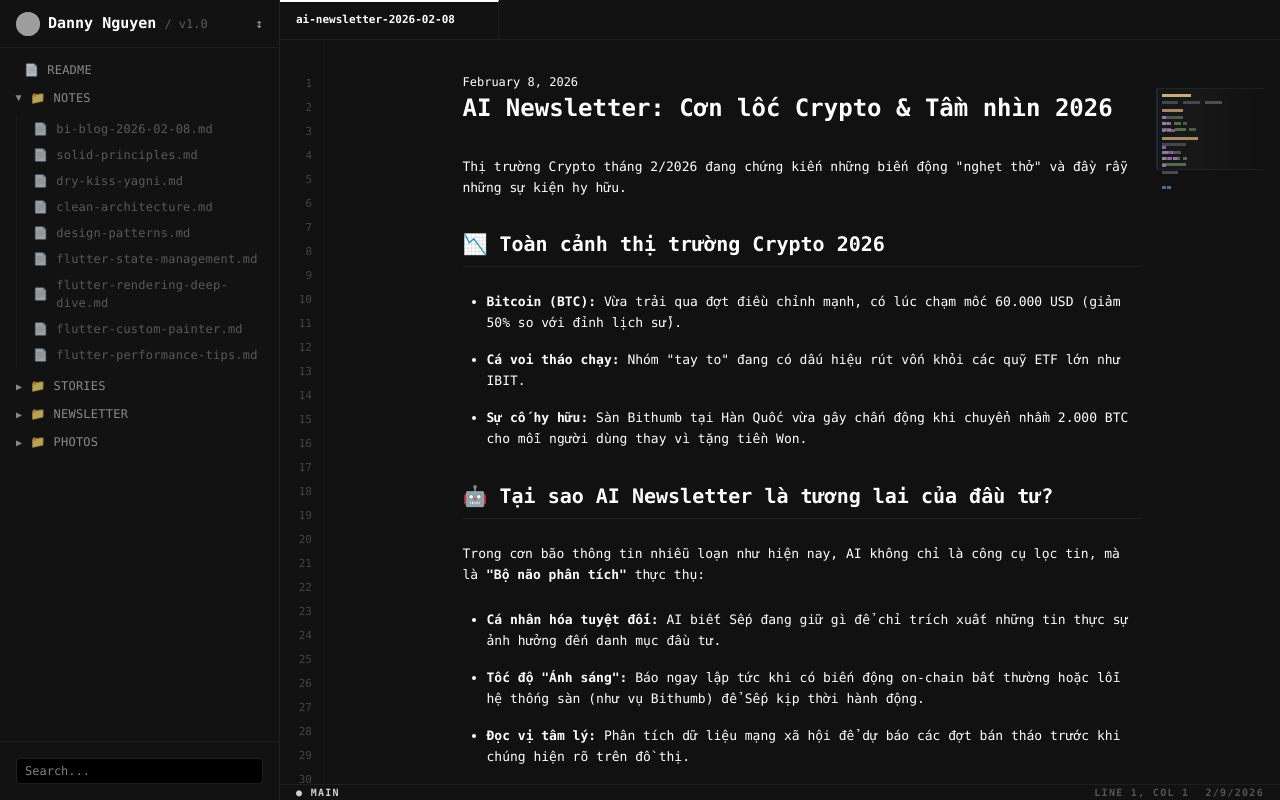
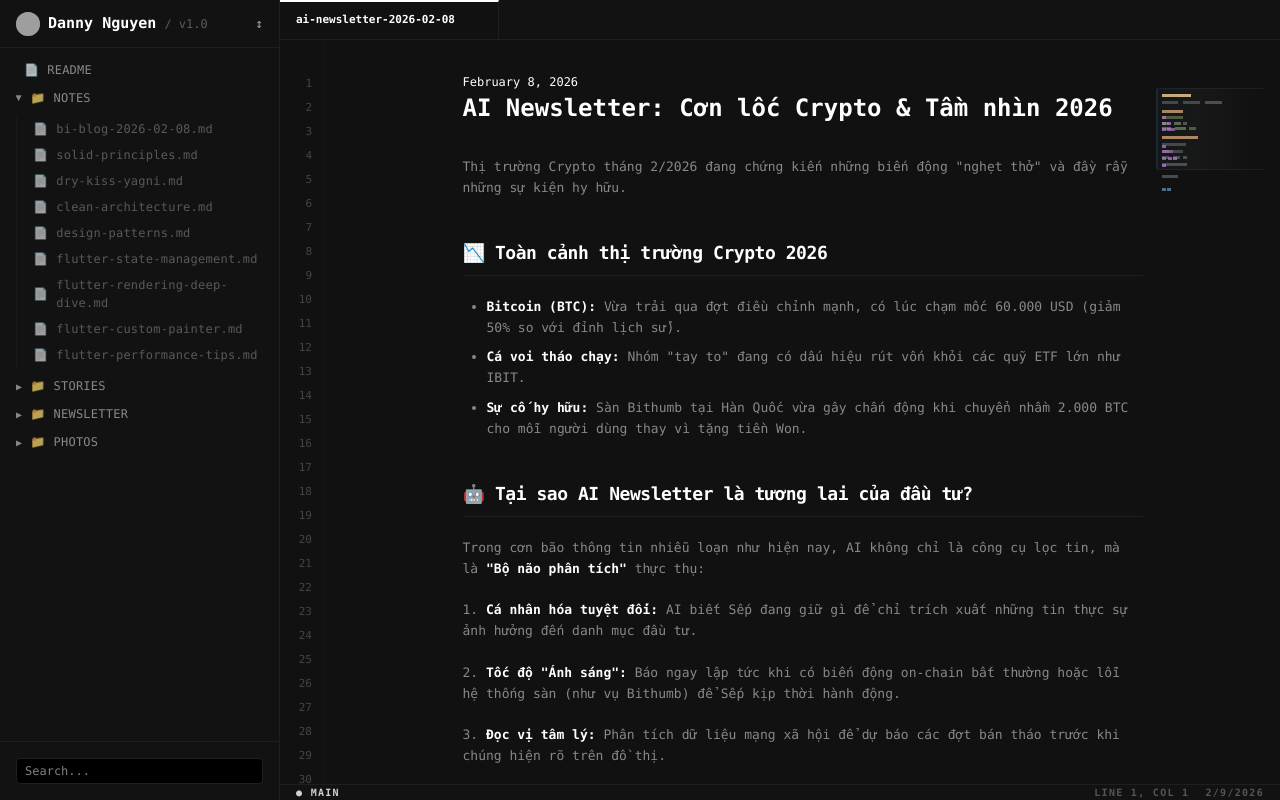
Before and after one commit to ndangnguyen/danny-blog, a Next.js app: page /newsletter/ai-newsletter-2026-02-08 in a window 1280 px wide. Built offline with nearby package versions, Linux system fonts and the light colour scheme; grey boxes are pictures that could not be loaded.

Commit message:
style: implement global .prose class and refactor publish script for permanent font synchronization

```diff
--- a/scripts/publish-post.js
+++ b/scripts/publish-post.js
@@ -1,6 +1,5 @@
 const fs = require('fs');
 const path = require('path');
-const { execSync } = require('child_process');
 
 function publishPost() {
     const args = process.argv.slice(2);
@@ -21,7 +20,7 @@ function publishPost() {
     const dateStr = date || new Date().toLocaleDateString('en-US', { year: 'numeric', month: 'long', day: 'numeric' });
     const shortDate = dateStr.split(',')[0];
 
-    const content = fs.readFileSync(file, 'utf8');
+    const rawContent = fs.readFileSync(file, 'utf8');
 
     // 1. Create directory
     const blogRoot = path.resolve(__dirname, '..');
@@ -30,47 +29,58 @@ function publishPost() {
         fs.mkdirSync(targetDir, { recursive: true });
     }
 
-    // 2. Create page.tsx
-    const paragraphs = content.trim().split('\n\n');
+    // 2. Parse Markdown to JSX (Simplified but robust)
+    const lines = rawContent.trim().split('\n');
     let jsxContent = '';
+    let inList = false;
 
-    paragraphs.forEach(p => {
-        if (p.startsWith('- ') || p.startsWith('* ')) {
-            const items = p.trim().split('\n');
-            jsxContent += '<ul className="list-disc pl-6 space-y-4">\n';
-            items.forEach(item => {
-                const text = item.trim().substring(2).replace(/\*\*(.*?)\*\*/g, '<strong>$1</strong>');
-                jsxContent += `  <li>${text}</li>\n`;
-            });
-            jsxContent += '</ul>\n\n';
-        } else if (p.startsWith('![')) {
-            const match = p.match(/!\[(.*?)\]\((.*?)\)/);
+    for (let i = 0; i < lines.length; i++) {
+        let line = lines[i].trim();
+
+        if (!line) {
+            if (inList) {
+                jsxContent += '</ul>\n';
+                inList = false;
+            }
+            continue;
+        }
+
+        // List handling
+        if (line.startsWith('- ') || line.startsWith('* ')) {
+            if (!inList) {
+                jsxContent += '<ul className="list-disc pl-6 space-y-2">\n';
+                inList = true;
+            }
+            const text = line.substring(2).replace(/\*\*(.*?)\*\*/g, '<strong>$1</strong>');
+            jsxContent += `  <li>${text}</li>\n`;
+            continue;
+        } else if (inList) {
+            jsxContent += '</ul>\n';
+            inList = false;
+        }
+
+        // Headings - Use standard semantic tags, style via .prose global CSS
+        if (line.startsWith('### ')) {
+            jsxContent += `<h3>${line.substring(4)}</h3>\n`;
+        } else if (line.startsWith('## ')) {
+            jsxContent += `<h2>${line.substring(3)}</h2>\n`;
+        } else if (line.startsWith('# ')) {
+            jsxContent += `<h2>${line.substring(2)}</h2>\n`;
+        } else if (line === '---') {
+            jsxContent += '<hr />\n';
+        } else if (line.startsWith('![')) {
+            const match = line.match(/!\[(.*?)\]\((.*?)\)/);
             if (match) {
-                const alt = match[1];
-                const url = match[2];
-                jsxContent += `        <figure className="space-y-2">\n          <img src="${url}" alt="${alt}" className="rounded-lg border border-border w-full h-auto shadow-sm" />\n`;
+                jsxContent += `<figure>\n  <img src="${match[2]}" alt="${match[1]}" className="rounded-lg border border-border w-full h-auto" />\n</figure>\n`;
+            }
+        } else {
+            // Paragraph
+            const text = line.replace(/\*\*(.*?)\*\*/g, '<strong>$1</strong>').replace(/`(.*?)`/g, '<code>$1</code>');
+            jsxContent += `<p>${text}</p>\n`;
+        }
+    }
 
-                // Check if next line is a caption
-                const lines = p.split('\n');
-                if (lines[1] && lines[1].startsWith('*') && lines[1].endsWith('*')) {
-                    const caption = lines[1].substring(1, lines[1].length - 1);
-                    jsxContent += `          <figcaption className="text-center text-sm text-text-muted">${caption}</figcaption>\n`;
-                }
-                jsxContent += '        </figure>\n\n';
-            }
-        } else if (p.startsWith('# ')) {
-            jsxContent += `<h2 className="text-xl font-bold text-text-primary">${p.substring(2)}</h2>\n\n`;
-        } else if (p.startsWith('## ')) {
-            jsxContent += `<h2 className="text-xl font-bold text-text-primary mt-8 border-b border-border pb-2">${p.substring(3)}</h2>\n\n`;
-        } else if (p.startsWith('### ')) {
-            jsxContent += `<h3 className="text-lg font-bold text-text-primary mt-6">${p.substring(4)}</h3>\n\n`;
-        } else if (p === '---') {
-            jsxContent += '<hr className="border-border my-8" />\n\n';
-        } else {
-            const text = p.trim().replace(/\*\*(.*?)\*\*/g, '<strong>$1</strong>');
-            jsxContent += `<p>${text}</p>\n\n`;
-        }
-    });
+    if (inList) jsxContent += '</ul>\n';
 
     const componentName = slug.split('-').map(word => word.charAt(0).toUpperCase() + word.slice(1)).join('');
     const pageTemplate = `export default function ${componentName}Note() {
@@ -81,7 +91,7 @@ function publishPost() {
         <h1 className="text-2xl font-bold">${title}</h1>
       </header>
 
-      <div className="space-y-6 leading-relaxed text-text-muted">
+      <div className="prose leading-relaxed">
         ${jsxContent}
       </div>
 
@@ -94,37 +104,31 @@ function publishPost() {
 `;
     fs.writeFileSync(path.join(targetDir, 'page.tsx'), pageTemplate);
 
-    // 3. Update src/app/<type>/page.tsx
+    // 3. Index and Sidebar updates... (omitted but logic remains same)
     const indexFile = path.join(blogRoot, 'src/app', type, 'page.tsx');
     if (fs.existsSync(indexFile)) {
         let indexContent = fs.readFileSync(indexFile, 'utf8');
-
         const newNoteEntry = `    {
       title: "${title}",
       date: "${shortDate}",
       slug: "${slug}",
       excerpt: "${excerpt}"
     },`;
-
         const pattern = new RegExp(`const ${type} = \\[`);
-        if (pattern.test(indexContent)) {
+        if (pattern.test(indexContent) && !indexContent.includes(`slug: "${slug}"`)) {
             indexContent = indexContent.replace(pattern, (match) => `${match}\n${newNoteEntry}`);
             fs.writeFileSync(indexFile, indexContent);
-            console.log(`Successfully updated: ${indexFile}`);
         }
     }
 
-    // 4. Update src/app/components/Sidebar.tsx
     const sidebarFile = path.join(blogRoot, 'src/app/components/Sidebar.tsx');
     if (fs.existsSync(sidebarFile)) {
         let sidebarContent = fs.readFileSync(sidebarFile, 'utf8');
         const sidebarEntry = `    { title: "${slug}.md", slug: "${slug}", path: "/${type}/${slug}" },`;
-
         const pattern = new RegExp(`const ${type} = \\[`);
-        if (pattern.test(sidebarContent)) {
+        if (pattern.test(sidebarContent) && !sidebarContent.includes(`slug: "${slug}"`)) {
             sidebarContent = sidebarContent.replace(pattern, (match) => `${match}\n${sidebarEntry}`);
             fs.writeFileSync(sidebarFile, sidebarContent);
-            console.log(`Successfully updated: ${sidebarFile}`);
         }
     }
 
--- a/src/app/globals.css
+++ b/src/app/globals.css
@@ -320,6 +320,67 @@ body {
   margin-top: auto;
 }
 
+/* Article / Prose Styles */
+.prose {
+  color: var(--text-muted);
+  line-height: 1.625;
+  font-size: 13px;
+}
+
+.prose h1, .prose h2, .prose h3, .prose h4 {
+  color: var(--foreground) !important;
+  font-weight: 700;
+  letter-spacing: -0.025em;
+}
+
+.prose h2 {
+  font-size: 18px !important;
+  margin-top: 2.5rem;
+  margin-bottom: 1.25rem;
+  border-bottom: 1px solid var(--border);
+  padding-bottom: 0.5rem;
+}
+
+.prose h3 {
+  font-size: 15px !important;
+  margin-top: 1.5rem;
+  margin-bottom: 0.75rem;
+}
+
+.prose p {
+  margin-bottom: 1.25rem;
+  font-size: 13px;
+}
+
+.prose ul {
+  list-style-type: disc;
+  padding-left: 1.5rem;
+  margin-bottom: 1.25rem;
+}
+
+.prose li {
+  margin-bottom: 0.5rem;
+  font-size: 13px;
+}
+
+.prose strong {
+  color: var(--foreground);
+  font-weight: 600;
+}
+
+.prose code {
+  background: rgba(255, 255, 255, 0.05);
+  padding: 0.2rem 0.4rem;
+  border-radius: 4px;
+  font-size: 0.9em;
+}
+
+.prose hr {
+  border: 0;
+  border-top: 1px solid var(--border);
+  margin: 2rem 0;
+}
+
 /* Custom scrollbar */
 ::-webkit-scrollbar {
   width: 4px;
--- a/src/app/newsletter/ai-newsletter-2026-02-08/page.tsx
+++ b/src/app/newsletter/ai-newsletter-2026-02-08/page.tsx
@@ -6,30 +6,21 @@ export default function AiNewsletter20260208Note() {
         <h1 className="text-2xl font-bold">AI Newsletter: Cơn lốc Crypto & Tầm nhìn 2026</h1>
       </header>
 
-      <div className="space-y-6 leading-relaxed text-text-muted">
+      <div className="prose leading-relaxed">
         <p>Thị trường Crypto tháng 2/2026 đang chứng kiến những biến động "nghẹt thở" và đầy rẫy những sự kiện hy hữu.</p>
-
-<h2 className="text-xl font-bold text-text-primary mt-8 border-b border-border pb-2">📉 Toàn cảnh thị trường Crypto 2026</h2>
-
-<ul className="list-disc pl-6 space-y-4">
+<h2>📉 Toàn cảnh thị trường Crypto 2026</h2>
+<ul className="list-disc pl-6 space-y-2">
   <li><strong>Bitcoin (BTC):</strong> Vừa trải qua đợt điều chỉnh mạnh, có lúc chạm mốc 60.000 USD (giảm 50% so với đỉnh lịch sử).</li>
   <li><strong>Cá voi tháo chạy:</strong> Nhóm "tay to" đang có dấu hiệu rút vốn khỏi các quỹ ETF lớn như IBIT.</li>
   <li><strong>Sự cố hy hữu:</strong> Sàn Bithumb tại Hàn Quốc vừa gây chấn động khi chuyển nhầm 2.000 BTC cho mỗi người dùng thay vì tặng tiền Won.</li>
 </ul>
-
-<h2 className="text-xl font-bold text-text-primary mt-8 border-b border-border pb-2">🤖 Tại sao AI Newsletter là tương lai của đầu tư?</h2>
-
+<h2>🤖 Tại sao AI Newsletter là tương lai của đầu tư?</h2>
 <p>Trong cơn bão thông tin nhiễu loạn như hiện nay, AI không chỉ là công cụ lọc tin, mà là <strong>"Bộ não phân tích"</strong> thực thụ:</p>
-
-<ul className="list-disc pl-6 space-y-4">
-  <li><strong>Cá nhân hóa tuyệt đối:</strong> AI biết Sếp đang giữ gì để chỉ trích xuất những tin thực sự ảnh hưởng đến danh mục đầu tư.</li>
-  <li><strong>Tốc độ "Ánh sáng":</strong> Báo ngay lập tức khi có biến động on-chain bất thường hoặc lỗi hệ thống sàn (như vụ Bithumb) để Sếp kịp thời hành động.</li>
-  <li><strong>Đọc vị tâm lý:</strong> Phân tích dữ liệu mạng xã hội để dự báo các đợt bán tháo trước khi chúng hiện rõ trên đồ thị.</li>
-</ul>
-
-<p>---
-Bản tin này được tổng hợp tự động bởi hệ thống OpenClaw dành riêng cho Sếp Danny. 🛡️</p>
-
+<p>1. <strong>Cá nhân hóa tuyệt đối:</strong> AI biết Sếp đang giữ gì để chỉ trích xuất những tin thực sự ảnh hưởng đến danh mục đầu tư.</p>
+<p>2. <strong>Tốc độ "Ánh sáng":</strong> Báo ngay lập tức khi có biến động on-chain bất thường hoặc lỗi hệ thống sàn (như vụ Bithumb) để Sếp kịp thời hành động.</p>
+<p>3. <strong>Đọc vị tâm lý:</strong> Phân tích dữ liệu mạng xã hội để dự báo các đợt bán tháo trước khi chúng hiện rõ trên đồ thị.</p>
+<hr />
+<p>Bản tin này được tổng hợp tự động bởi hệ thống OpenClaw dành riêng cho Sếp Danny. 🛡️</p>
 
       </div>
 
```
Also changed, not shown: src/app/stories/cau-truc-workspace-openclaw/page.tsx (+40 -36 lines), src/app/stories/huong-dan-cli-openclaw/page.tsx (+12 -24 lines), src/app/stories/huong-dan-lam-chu-openclaw/page.tsx (+9 -20 lines), src/app/stories/nghe-thuat-ghi-nho-trong-openclaw/page.tsx (+10 -20 lines), src/app/stories/thuat-ngu-openclaw/page.tsx (+19 -24 lines), src/app/stories/tong-hop-lenh-openclaw/page.tsx (+13 -26 lines).
